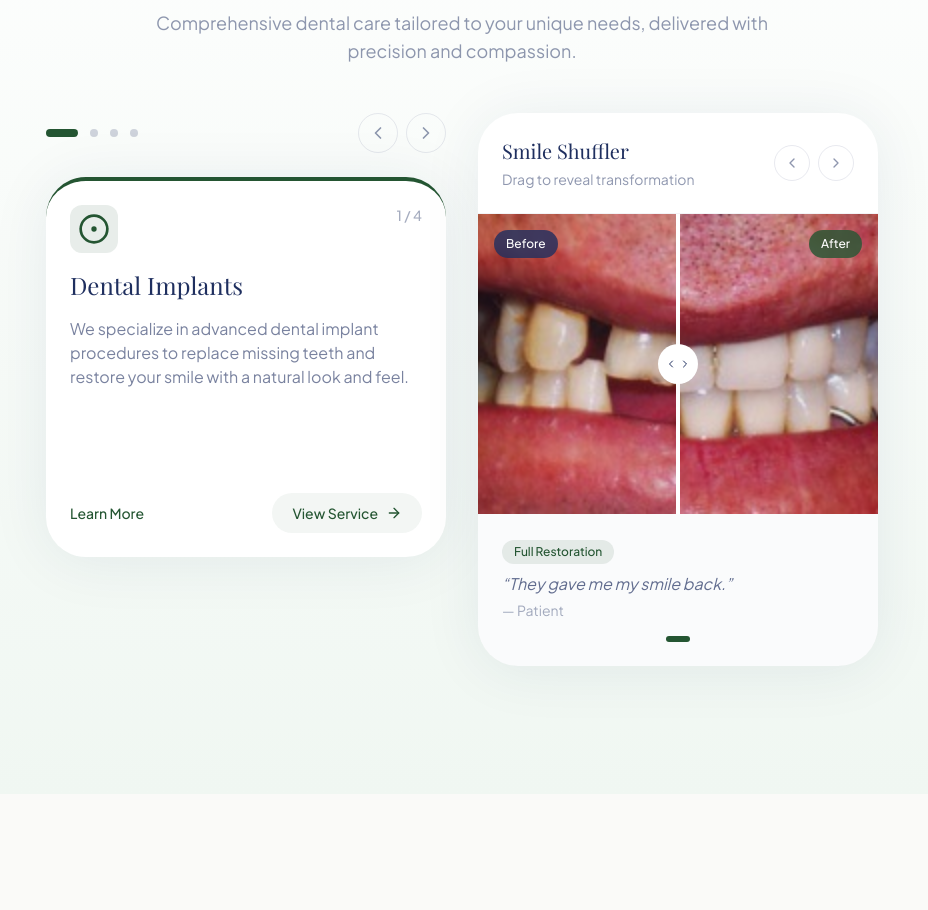
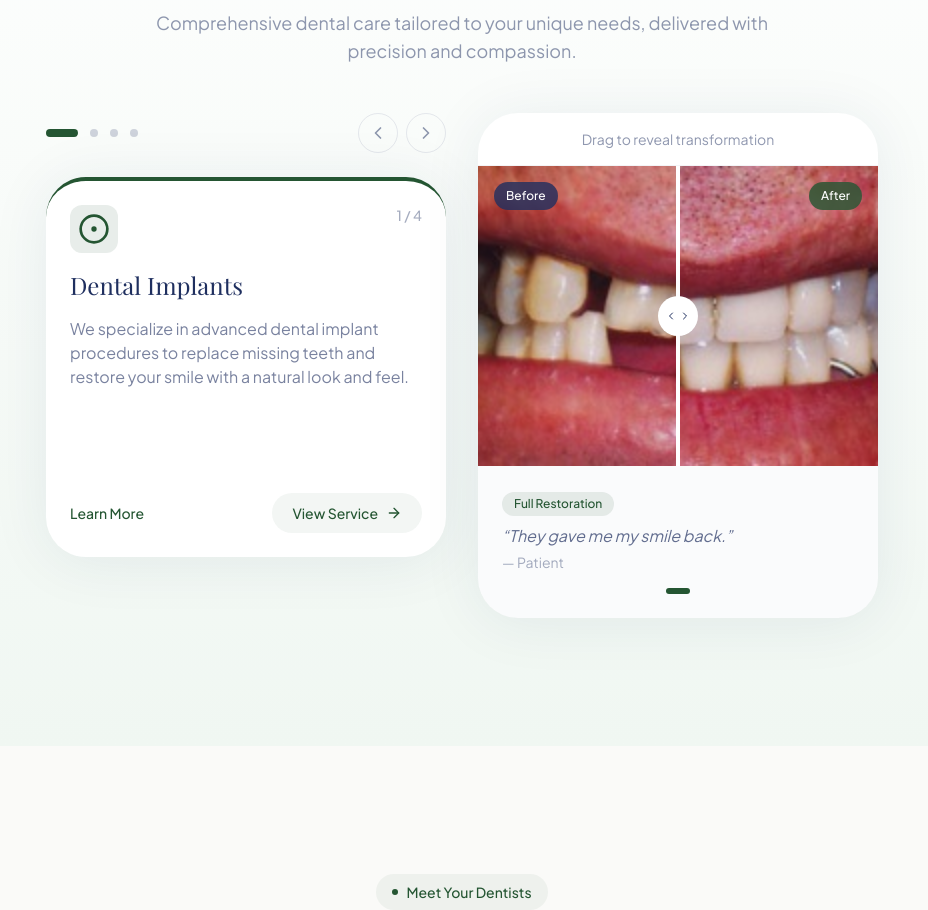
Before and after one commit to Sarahlunt6/musso-family-dentistry, a Next.js app: page / in a window 1280 px wide. Shown: the part 1043-1953 px from the top of the page, without its empty margins (178-1106 px from the left). Built offline with nearby package versions, Linux system fonts and the light colour scheme; a web font is replaced by a local one.

Commit message:
Update ArtifactCards.tsx

```diff
--- a/src/components/ArtifactCards.tsx
+++ b/src/components/ArtifactCards.tsx
@@ -70,27 +70,8 @@ export function SmileShuffler() {
   return (
     <div className="clinical-container overflow-hidden">
       {/* Header */}
-      <div className="p-6 border-b border-navy/5">
-        <div className="flex items-center justify-between">
-          <div>
-            <h3 className="font-display text-xl text-navy">Smile Shuffler</h3>
-            <p className="text-sm text-navy/50 mt-1">Drag to reveal transformation</p>
-          </div>
-          <div className="flex items-center gap-2">
-            <button
-              onClick={goToPrevious}
-              className="w-9 h-9 rounded-full border border-navy/10 flex items-center justify-center text-navy/50 hover:text-green hover:border-green transition-colors"
-            >
-              <ChevronLeft className="w-4 h-4" />
-            </button>
-            <button
-              onClick={goToNext}
-              className="w-9 h-9 rounded-full border border-navy/10 flex items-center justify-center text-navy/50 hover:text-green hover:border-green transition-colors"
-            >
-              <ChevronRight className="w-4 h-4" />
-            </button>
-          </div>
-        </div>
+      <div className="p-4 border-b border-navy/5">
+        <p className="text-sm text-navy/50 text-center">Drag to reveal transformation</p>
       </div>
 
       {/* Slider Container */}
```
